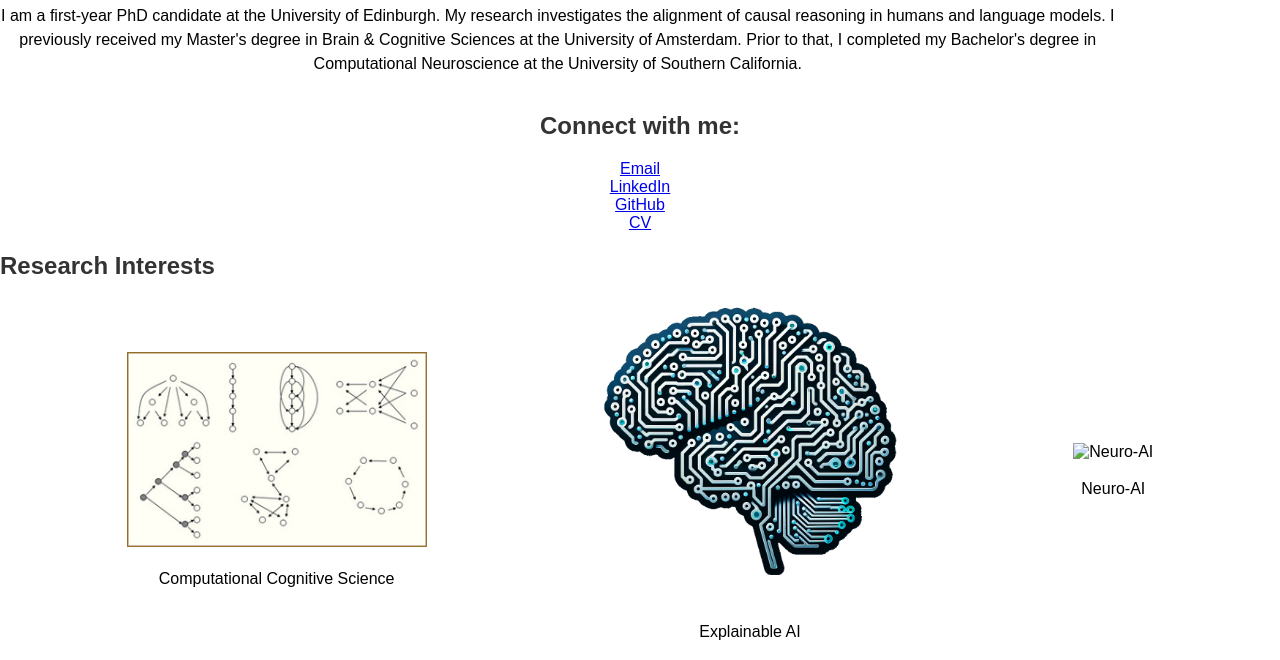
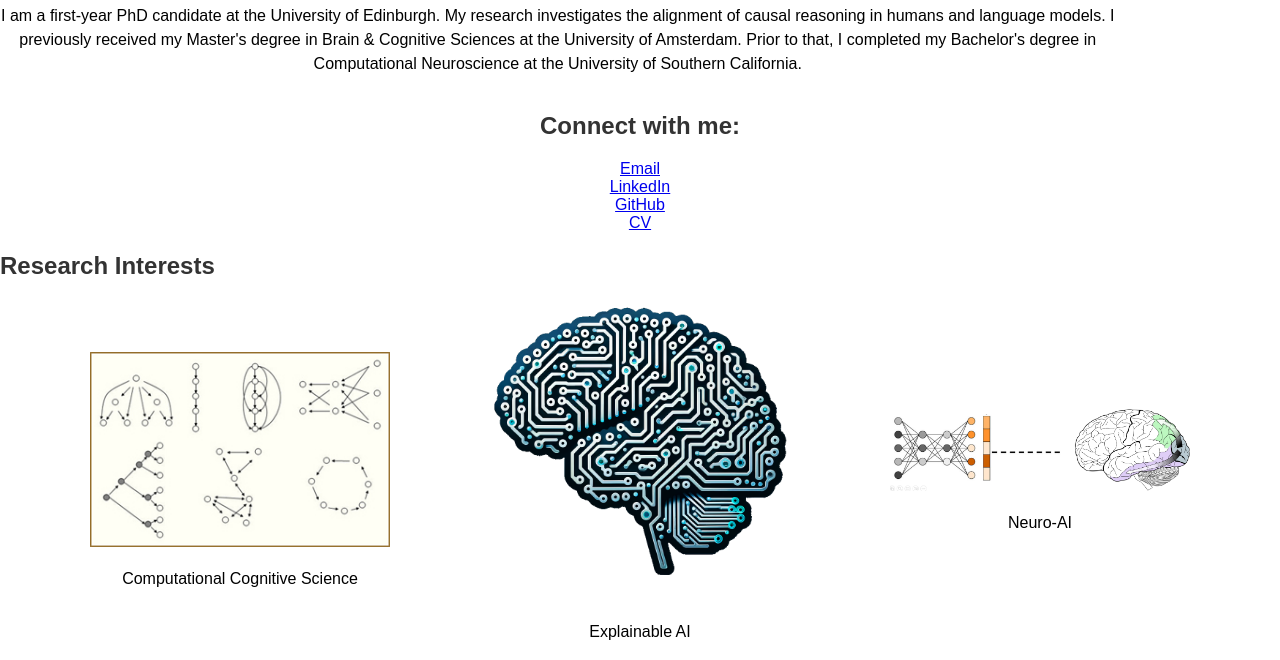
Before and after one commit to torreysnyder/torreysnyder.github.io, a plain HTML site: page index.html in a window 1280 px wide. Shown: the part 202-862 px from the top of the page. Drawn offline with Linux system fonts and the light colour scheme.

Commit message:
Update index.html

```diff
--- a/index.html
+++ b/index.html
@@ -46,7 +46,7 @@
           <p>Explainable AI</p>
         </div>
         <div class="research-item" style="text-align: center;">
-          <img src="neuroai.png" alt="Neuro-AI" class="research-image">
+          <img src="images/neuroai.png" alt="Neuro-AI" class="research-image">
           <p>Neuro-AI</p>
         </div>
     </div>
```
